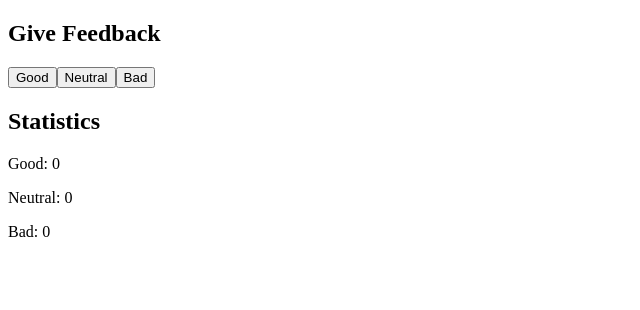
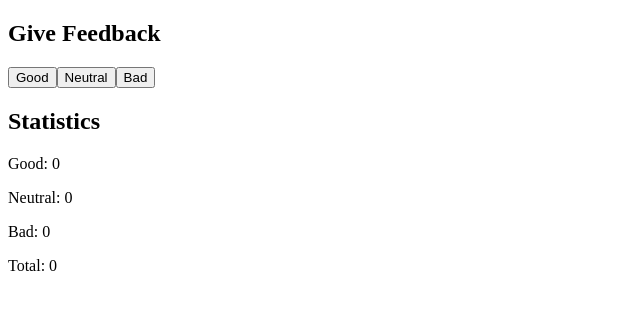
Before and after one commit to favor-I/Full-Stack-Open-2022, a React (Create React App) app in the folder part1/unicafe/: page / in a window 1280 px wide. Shown: the top 310 px of the page, without its empty margins (0-640 px from the left). Built offline with nearby package versions, Linux system fonts and the light colour scheme.

Commit message:
part 1.7 of exercise 1.6.-1.1.4

```diff
--- a/part1/unicafe/src/App.js
+++ b/part1/unicafe/src/App.js
@@ -30,6 +30,7 @@ function App() {
         <p>Good: {clicks.good}</p>
         <p>Neutral: {clicks.neutral}</p>
         <p>Bad: {clicks.bad}</p>
+        <p>Total: {clicks.bad + clicks.good +clicks.neutral}</p>
       </section>
     </>
   );
```
